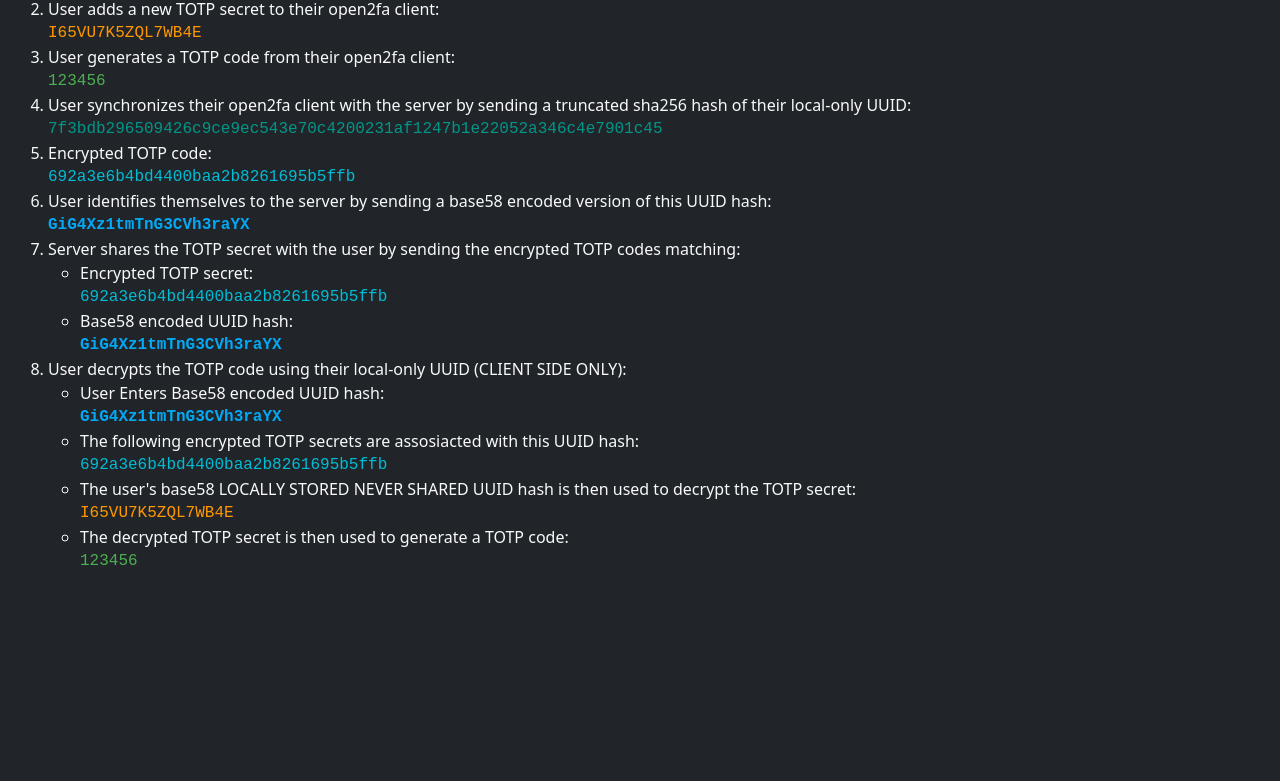
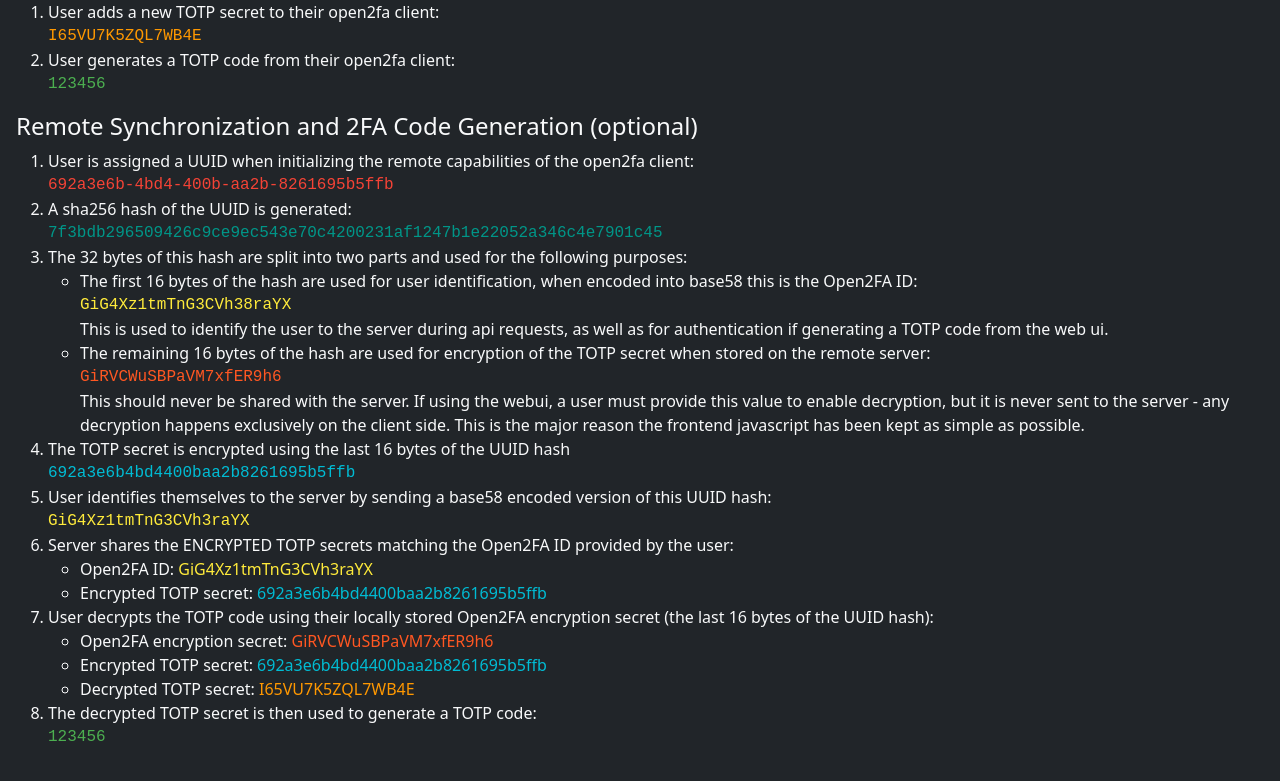
Before and after one commit to cc-d/open2fa-server, a plain HTML site: page nginx/html/index.html in a window 1280 px wide. Shown: the part 159-940 px from the top of the page. Before the commit the page ends 800 px from the top, so only its background shows below. Drawn offline with Linux system fonts and the light colour scheme.

Commit message:
updated hot it works plus img

```diff
--- a/nginx/html/css/index.css
+++ b/nginx/html/css/index.css
@@ -187,12 +187,12 @@
   color: var(--mui-teal);
 }
 
-.enc-totp-sec {
+.enc-totp-secret {
   color: var(--mui-cyan);
 }
 
 .b58-uuid {
-  color: var(--mui-light-blue);
+  color: var(--mui-blue);
   font-weight: bold;
 }
 
@@ -200,5 +200,12 @@
 #how-sync-works > ol > li > ul > li > span {
   display: block;
   font-family: monospace;
+}
 
+.o2fa-id {
+  color: var(--mui-yellow);
 }
+
+.o2fa-enc-secret {
+  color: var(--mui-deep-orange);
+}
--- a/nginx/html/index.html
+++ b/nginx/html/index.html
@@ -27,80 +27,123 @@
         <a class="navbar-brand mb-0 h1 text-logo" href="#">open2fa</a>
       </div>
     </header>
+
+    <!-- How Sync Works -->
     <div class="bg-dark p-3 text-light" id="how-sync-works">
-      <h3>How remote synchronization works:</h3>
+      <h1>How it works:</h1>
+      <h4>Local Client</h4>
       <ol>
-        <li>
-          User is assigned a UUID when initializing open2fa client:
-          <span class="user-uuid">692a3e6b-4bd4-400b-aa2b-8261695b5ffb</span>
-        </li>
         <li>
           User adds a new TOTP secret to their open2fa client:
           <span class="totp-sec">I65VU7K5ZQL7WB4E</span>
         </li>
         <li>
           User generates a TOTP code from their open2fa client:
-
           <span class="totp-gen-sec">123456</span>
         </li>
+      </ol>
+      <h4>Remote Synchronization and 2FA Code Generation (optional)</h4>
+      <ol>
         <li>
-          User synchronizes their open2fa client with the server by sending a
-          truncated sha256 hash of their local-only UUID:
+          User is assigned a UUID when initializing the remote capabilities of
+          the open2fa client:
+          <span class="user-uuid">692a3e6b-4bd4-400b-aa2b-8261695b5ffb</span>
+        </li>
+
+        <li>
+          A sha256 hash of the UUID is generated:
           <span class="uuid-hash">
             7f3bdb296509426c9ce9ec543e70c4200231af1247b1e22052a346c4e7901c45
           </span>
         </li>
+
         <li>
-          Encrypted TOTP code:
-          <span class="enc-totp-sec"> 692a3e6b4bd4400baa2b8261695b5ffb </span>
+          The 32 bytes of this hash are split into two parts and used for the
+          following purposes:
+          <ul>
+            <li>
+              The first 16 bytes of the hash are used for user identification,
+              when encoded into base58 this is the Open2FA ID:
+              <span class="o2fa-id">GiG4Xz1tmTnG3CVh38raYX</span>
+              This is used to identify the user to the server during api
+              requests, as well as for authentication if generating a TOTP code
+              from the web ui.
+            </li>
+            <li>
+              The remaining 16 bytes of the hash are used for encryption of the
+              TOTP secret when stored on the remote server:
+              <span class="o2fa-enc-secret">GiRVCWuSBPaVM7xfER9h6</span>
+              This should never be shared with the server. If using the webui, a
+              user must provide this value to enable decryption, but it is never
+              sent to the server - any decryption happens exclusively on the
+              client side. This is the major reason the frontend javascript has
+              been kept as simple as possible.
+            </li>
+          </ul>
         </li>
+        <li>
+          The TOTP secret is encrypted using the last 16 bytes of the UUID hash
+          <span class="enc-totp-secret">692a3e6b4bd4400baa2b8261695b5ffb</span>
+        </li>
+
         <li>
           User identifies themselves to the server by sending a base58 encoded
           version of this UUID hash:
-
-          <span class="b58-uuid">GiG4Xz1tmTnG3CVh3raYX</span>
+          <span class="o2fa-id">GiG4Xz1tmTnG3CVh3raYX</span>
         </li>
         <li>
-          Server shares the TOTP secret with the user by sending the encrypted
-          TOTP codes matching:
+          Server shares the ENCRYPTED TOTP secrets matching the Open2FA ID
+          provided by the user:
           <ul>
             <li>
-              Encrypted TOTP secret:
-              <span class="enc-totp-sec"> 692a3e6b4bd4400baa2b8261695b5ffb </span>
+              <div>
+                Open2FA ID: <span class="o2fa-id">GiG4Xz1tmTnG3CVh3raYX</span>
+              </div>
             </li>
             <li>
-              Base58 encoded UUID hash:
-              <span class="b58-uuid">GiG4Xz1tmTnG3CVh3raYX</span>
+              <div>
+                Encrypted TOTP secret:
+                <span class="enc-totp-secret">
+                  692a3e6b4bd4400baa2b8261695b5ffb
+                </span>
+              </div>
             </li>
-
           </ul>
         </li>
         <li>
-          User decrypts the TOTP code using their local-only UUID (CLIENT SIDE
-          ONLY):
+          User decrypts the TOTP code using their locally stored Open2FA
+          encryption secret (the last 16 bytes of the UUID hash):
           <ul>
             <li>
-              User Enters Base58 encoded UUID hash:
-              <span class="b58-uuid">GiG4Xz1tmTnG3CVh3raYX</span>
+              <div>
+                Open2FA encryption secret:
+                <span class="o2fa-enc-secret">GiRVCWuSBPaVM7xfER9h6</span>
+              </div>
             </li>
             <li>
-              The following encrypted TOTP secrets are assosiacted with this UUID hash:
-              <span class="enc-totp-sec"> 692a3e6b4bd4400baa2b8261695b5ffb </span>
+              <div>
+                Encrypted TOTP secret:
+                <span class="enc-totp-secret">
+                  692a3e6b4bd4400baa2b8261695b5ffb
+                </span>
+              </div>
             </li>
             <li>
-              The user's base58 LOCALLY STORED NEVER SHARED UUID hash is then used to decrypt the TOTP secret:
-              <span class="totp-sec">I65VU7K5ZQL7WB4E</span>
-            </li>
-            <li>
-              The decrypted TOTP secret is then used to generate a TOTP code:
-              <span class="totp-gen-sec">123456</span>
+              <div>
+                Decrypted TOTP secret:
+                <span class="totp-sec">I65VU7K5ZQL7WB4E</span>
+              </div>
             </li>
           </ul>
+
+        </li>
+
+
+        <li>
+          The decrypted TOTP secret is then used to generate a TOTP code:
+          <span class="totp-gen-sec">123456</span>
         </li>
       </ol>
     </div>
-
-
-
   </body>
 </html>
```
Also changed, not shown: sync.png.
